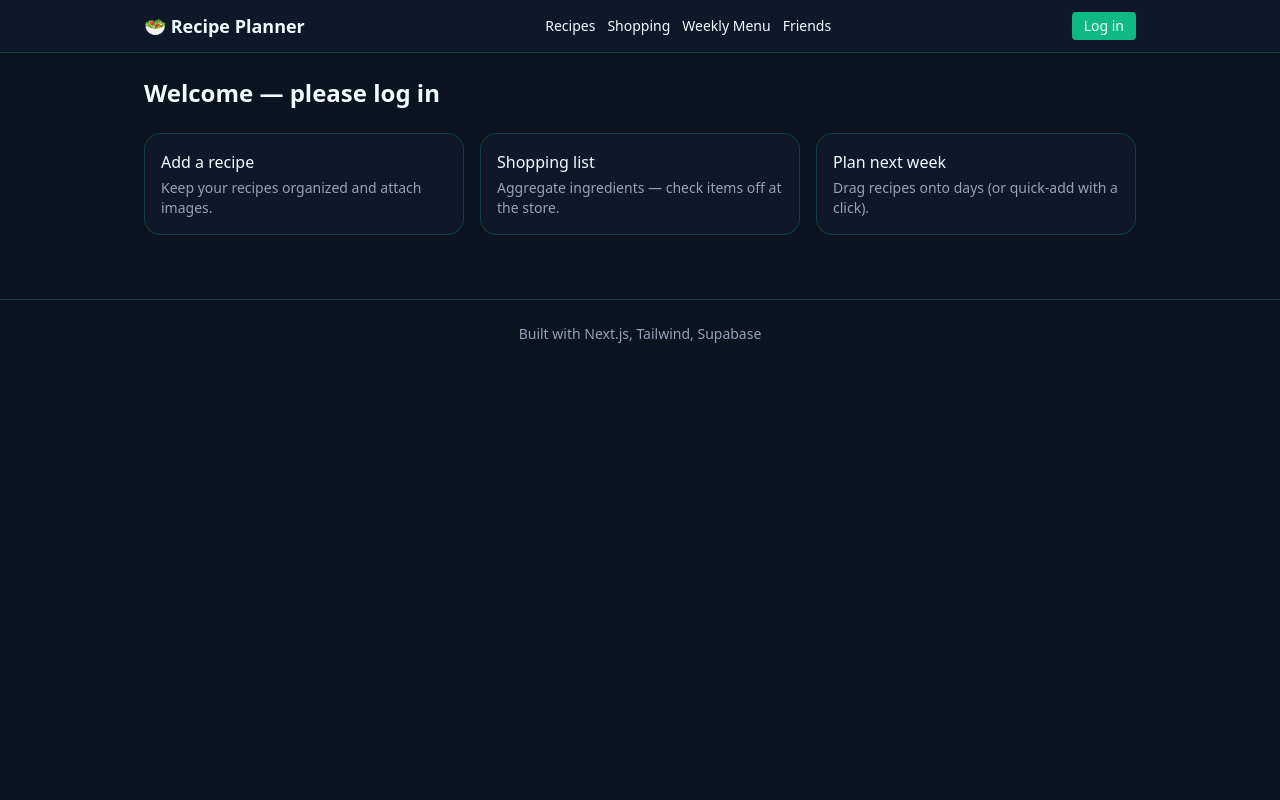
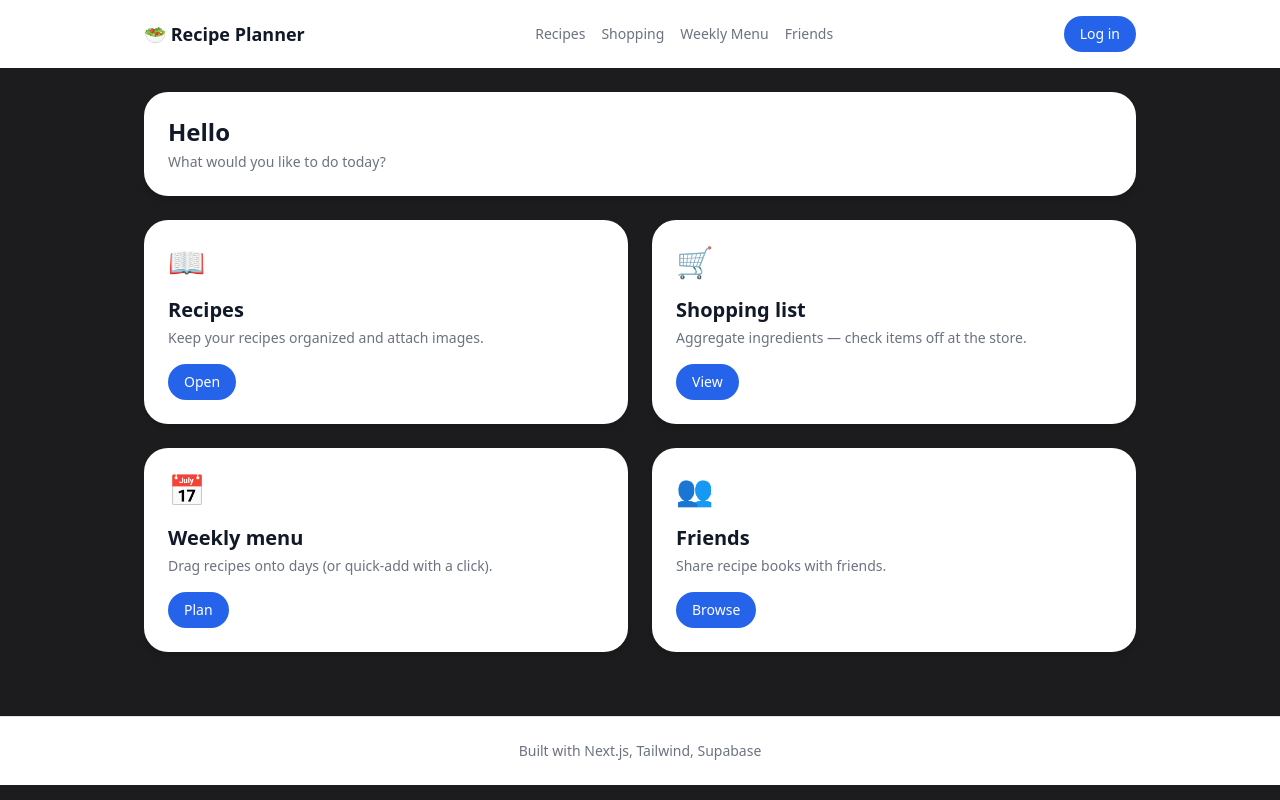
Before and after one commit to jarmokungla/week-bite, a Next.js app: page / in a window 1280 px wide. Built offline with nearby package versions, Linux system fonts and the light colour scheme; no server answers.

Commit message:
fix: tidy login button markup

```diff
--- a/app/globals.css
+++ b/app/globals.css
@@ -3,16 +3,16 @@
 @tailwind utilities;
 
 :root {
-  --bg: #0B1220;
-  --surface: #0F172A;
-  --text: #C7EDE3;
-  --headline: #ECFEFF;
-  --primary: #10B981;
-  --primaryDark: #0F766E;
-  --accent: #38BDF8;
-  --muted: #94A3B8;
-  --ring: rgba(16,185,129,0.25);
-  --success: #22C55E;
+  --bg: #1c1c1e;
+  --surface: #ffffff;
+  --text: #e5e7eb;
+  --headline: #111827;
+  --primary: #2563eb;
+  --primaryDark: #1e40af;
+  --accent: #f59e0b;
+  --muted: #6b7280;
+  --ring: rgba(37,99,235,0.25);
+  --success: #22c55e;
 }
 
 html, body, #__next { height: 100%; }
--- a/app/layout.tsx
+++ b/app/layout.tsx
@@ -2,6 +2,7 @@ import './globals.css'
 import Link from 'next/link'
 import { supabaseServer } from '@/lib/supabaseServer'
 import { redirect } from 'next/navigation'
+import Button from '@/components/ui/Button'
 
 export const metadata = {
   title: 'Recipe Planner',
@@ -12,8 +13,12 @@ async function UserMenu() {
   const supabase = supabaseServer();
   const { data } = await supabase.auth.getUser();
   const user = data.user;
-  if (!user) {
-    return <Link href="/login" className="text-sm px-3 py-1 rounded bg-primary text-headline">Log in</Link>
+    if (!user) {
+    return (
+      <Link href="/login" className="inline-block rounded-full bg-primary px-4 py-2 text-sm font-medium text-white hover:bg-primaryDark transition-colors">
+        Log in
+      </Link>
+    )
   }
   async function signOut() {
     'use server'
@@ -23,7 +28,9 @@ async function UserMenu() {
   }
   return (
     <form action={signOut}>
-      <button className="text-sm px-3 py-1 rounded bg-primaryDark text-headline">Sign out</button>
+      <Button type="submit" className="bg-primaryDark hover:bg-primaryDark">
+        Sign out
+      </Button>
     </form>
   )
 }
@@ -32,10 +39,10 @@ export default function RootLayout({ children }: { children: React.ReactNode })
   return (
     <html lang="en">
       <body className="min-h-screen bg-bg text-text">
-        <header className="border-b border-primary/25 bg-surface sticky top-0 z-10">
-          <div className="max-w-5xl mx-auto px-4 py-3 flex items-center justify-between text-headline">
-            <Link href="/" className="font-semibold text-lg text-headline">🥗 Recipe Planner</Link>
-            <nav className="flex items-center gap-3 text-sm">
+        <header className="bg-surface text-headline shadow-sm sticky top-0 z-10">
+          <div className="max-w-5xl mx-auto px-4 py-4 flex items-center justify-between">
+            <Link href="/" className="font-semibold text-lg">🥗 Recipe Planner</Link>
+            <nav className="flex items-center gap-4 text-sm text-muted">
               <Link href="/recipes" className="hover:text-primary">Recipes</Link>
               <Link href="/shopping" className="hover:text-primary">Shopping</Link>
               <Link href="/menu" className="hover:text-primary">Weekly Menu</Link>
@@ -45,7 +52,9 @@ export default function RootLayout({ children }: { children: React.ReactNode })
           </div>
         </header>
         <main className="max-w-5xl mx-auto px-4 py-6">{children}</main>
-        <footer className="border-t border-primary/25 mt-10 text-center text-sm text-muted py-6">Built with Next.js, Tailwind, Supabase</footer>
+        <footer className="bg-surface border-t border-muted/20 mt-10 text-center text-sm text-muted py-6">
+          Built with Next.js, Tailwind, Supabase
+        </footer>
       </body>
     </html>
   )
--- a/app/page.tsx
+++ b/app/page.tsx
@@ -1,27 +1,46 @@
-import Link from 'next/link'
 import { supabaseServer } from '@/lib/supabaseServer'
+import FeatureCard from '@/components/ui/FeatureCard'
 
 export default async function Home() {
-  const supabase = supabaseServer();
-  const { data } = await supabase.auth.getUser();
-  const authed = !!data.user;
+  const supabase = supabaseServer()
+  const { data } = await supabase.auth.getUser()
+  const user = data.user
 
   return (
     <div className="space-y-6">
-      <h1 className="text-2xl font-semibold text-headline">Welcome{authed ? '' : ' — please log in'}</h1>
-      <div className="grid md:grid-cols-3 gap-4">
-        <Link href="/recipes" className="block p-4 border border-primary/25 bg-surface rounded-2xl shadow-sm hover:shadow-md">
-          <h3 className="font-medium mb-1 text-headline">Add a recipe</h3>
-          <p className="text-sm text-muted">Keep your recipes organized and attach images.</p>
-        </Link>
-        <Link href="/shopping" className="block p-4 border border-primary/25 bg-surface rounded-2xl shadow-sm hover:shadow-md">
-          <h3 className="font-medium mb-1 text-headline">Shopping list</h3>
-          <p className="text-sm text-muted">Aggregate ingredients — check items off at the store.</p>
-        </Link>
-        <Link href="/menu" className="block p-4 border border-primary/25 bg-surface rounded-2xl shadow-sm hover:shadow-md">
-          <h3 className="font-medium mb-1 text-headline">Plan next week</h3>
-          <p className="text-sm text-muted">Drag recipes onto days (or quick-add with a click).</p>
-        </Link>
+      <div className="bg-surface rounded-3xl p-6 shadow-md">
+        <h1 className="text-2xl font-semibold text-headline">Hello{user ? `, ${user.email}` : ''}</h1>
+        <p className="text-sm text-muted mt-1">What would you like to do today?</p>
+      </div>
+      <div className="grid md:grid-cols-2 gap-6">
+        <FeatureCard
+          href="/recipes"
+          title="Recipes"
+          description="Keep your recipes organized and attach images."
+          icon="📖"
+          action="Open"
+        />
+        <FeatureCard
+          href="/shopping"
+          title="Shopping list"
+          description="Aggregate ingredients — check items off at the store."
+          icon="🛒"
+          action="View"
+        />
+        <FeatureCard
+          href="/menu"
+          title="Weekly menu"
+          description="Drag recipes onto days (or quick-add with a click)."
+          icon="📅"
+          action="Plan"
+        />
+        <FeatureCard
+          href="/friends"
+          title="Friends"
+          description="Share recipe books with friends."
+          icon="👥"
+          action="Browse"
+        />
       </div>
     </div>
   )
--- /dev/null
+++ b/components/ui/Button.tsx
@@ -0,0 +1,10 @@
+import React from 'react'
+
+export default function Button({ className = '', ...props }: React.ButtonHTMLAttributes<HTMLButtonElement>) {
+  return (
+    <button
+      {...props}
+      className={`rounded-full bg-primary px-4 py-2 text-sm font-medium text-white hover:bg-primaryDark transition-colors ${className}`}
+    />
+  )
+}
--- /dev/null
+++ b/components/ui/FeatureCard.tsx
@@ -0,0 +1,26 @@
+import Link from 'next/link'
+import React from 'react'
+
+interface FeatureCardProps {
+  href: string
+  title: string
+  description: string
+  icon: React.ReactNode
+  action?: string
+}
+
+export default function FeatureCard({ href, title, description, icon, action = 'Open' }: FeatureCardProps) {
+  return (
+    <Link
+      href={href}
+      className="bg-surface rounded-3xl p-6 shadow-md flex flex-col hover:shadow-lg transition-shadow"
+    >
+      <div className="text-3xl">{icon}</div>
+      <h3 className="mt-4 text-xl font-semibold text-headline">{title}</h3>
+      <p className="mt-1 text-sm text-muted flex-1">{description}</p>
+      <span className="mt-4 inline-block self-start rounded-full bg-primary px-4 py-2 text-sm font-medium text-white">
+        {action}
+      </span>
+    </Link>
+  )
+}
--- a/tailwind.config.ts
+++ b/tailwind.config.ts
@@ -7,15 +7,15 @@ const config: Config = {
   theme: {
     extend: {
       colors: {
-        primary: '#10B981',  // mint
-        primaryDark: '#0F766E',
-        accent: '#38BDF8',  // brighter sky
-        bg: '#0B1220',  // midnight
-        surface: '#0F172A',  // cards/navbar
-        text: '#C7EDE3',  // body on dark
-        headline: '#ECFEFF',  // titles on dark
-        muted: '#94A3B8',  // meta text
-        ring: 'rgba(16,185,129,0.25)',
+        primary: '#2563eb',
+        primaryDark: '#1e40af',
+        accent: '#f59e0b',
+        bg: '#1c1c1e',
+        surface: '#ffffff',
+        text: '#e5e7eb',
+        headline: '#111827',
+        muted: '#6b7280',
+        ring: 'rgba(37,99,235,0.25)',
         success: '#22C55E'
       }
     },
```
